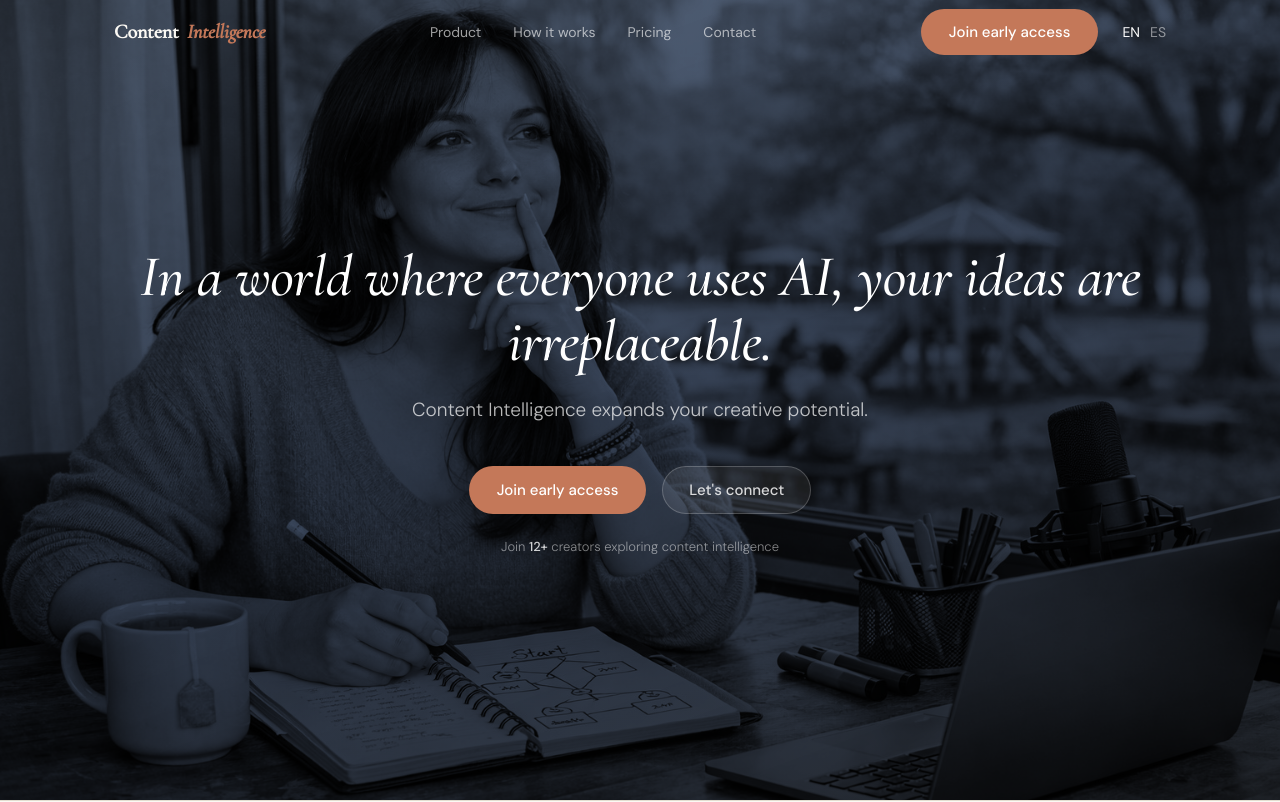
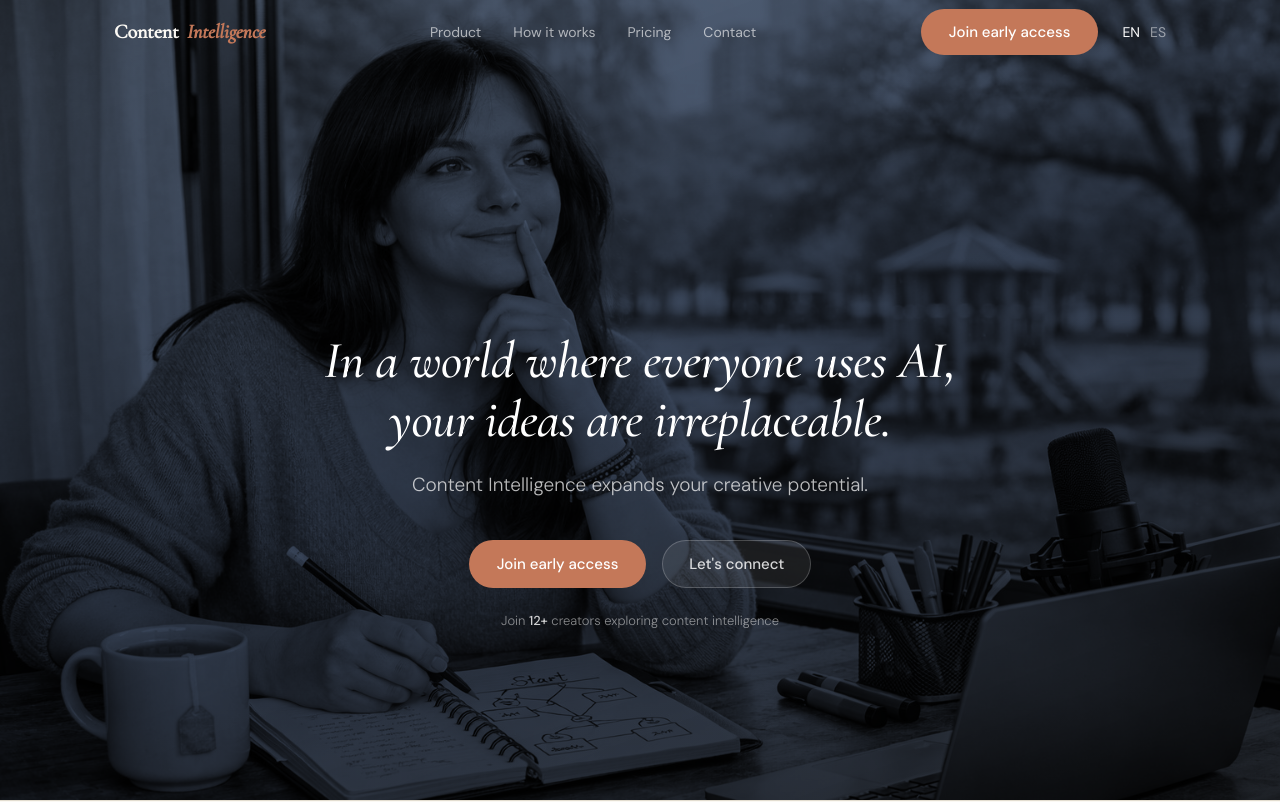
Before and after one commit to ruedalibre/landing-portfolio-content-intelligence-app, a React (Vite) app in the folder landing-portfolio-content-intelligence-app/: page / in a window 1280 px wide. Shown: the top 802 px of the page. Built offline with nearby package versions, Linux system fonts and the light colour scheme; no server answers; the database is empty.

Commit message:
Ajustes estilos sección hero

```diff
--- a/landing-portfolio-content-intelligence-app/src/styles/sections/_hero.scss
+++ b/landing-portfolio-content-intelligence-app/src/styles/sections/_hero.scss
@@ -17,7 +17,7 @@
   position: absolute;
   inset: 0;
   background-size: cover;
-  background-position: center center;
+  background-position: top center;
   background-repeat: no-repeat;
   filter: grayscale(100%);
   z-index: 0;
@@ -40,12 +40,11 @@
 
 /* Content — above both layers */
 
-.hero__content {
+.hero .hero__content {
   position: relative;
   z-index: 2;
   text-align: center;
-  padding: 6rem 2rem 5rem;
-  max-width: 820px;
+  padding: 14rem 2rem 4rem;
   margin: 0 auto;
 }
 
@@ -53,13 +52,14 @@
 
 .hero__title {
   font-family: var(--font-display, "Cormorant Garamond", Georgia, serif);
-  font-size: clamp(36px, 5vw, 58px);
+  font-size: clamp(32px, 4.2vw, 52px);
   font-weight: 500;
   font-style: italic;
-  line-height: 1.12;
+  line-height: 1.15;
   letter-spacing: -0.01em;
   color: #ffffff;
   margin-bottom: 1.25rem;
+  max-width: 700px;
 }
 
 /* SUBTITLE */
```
